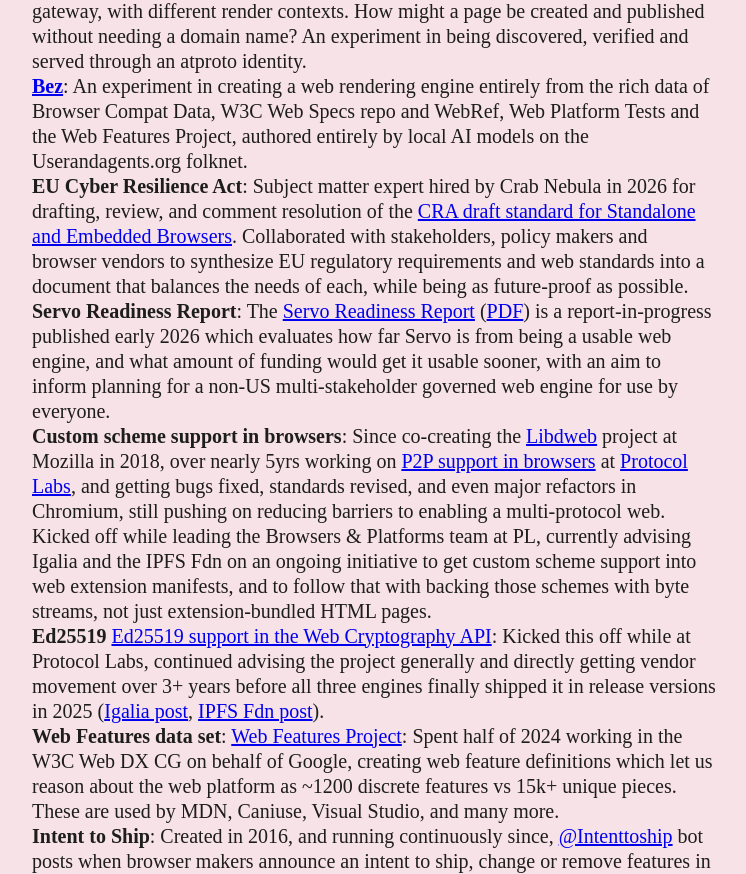
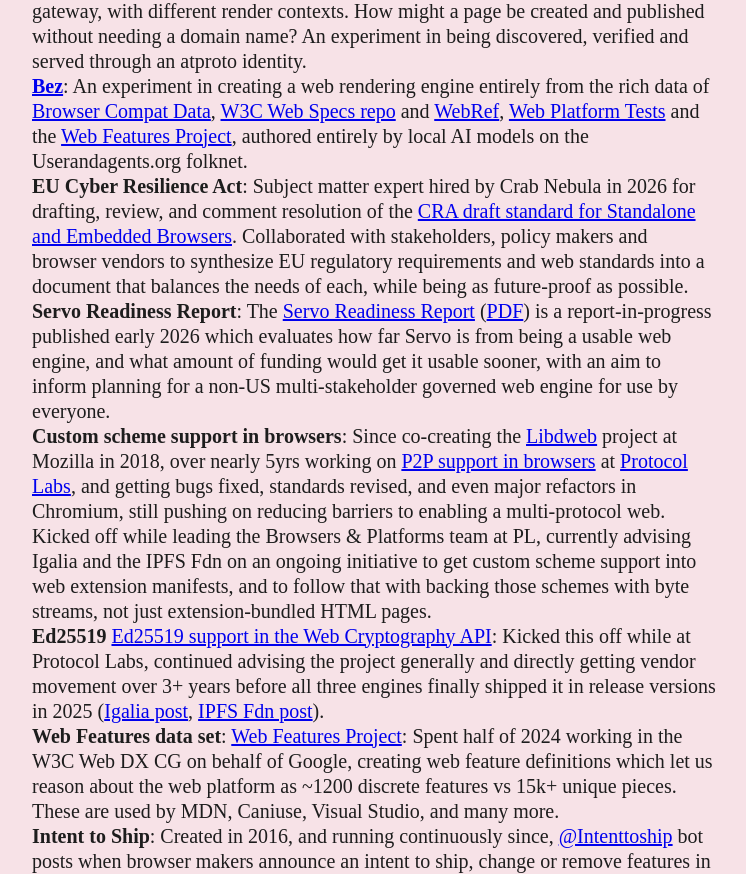
Before and after one commit to webtransitions/website, an Eleventy site: page content/index.md in a window 1280 px wide. Shown: the part 1099-1973 px from the top of the page, without its empty margins (266-1012 px from the left). Built offline with nearby package versions, Linux system fonts and the light colour scheme; Eleventy itself is replaced by a stand-in of ours; files that its build step writes are made by us from their sources; a web font is replaced by a local one; what zod-validation-error would draw is missing.

Commit message:
Link Bez data sources

```diff
--- a/content/index.md
+++ b/content/index.md
@@ -22,7 +22,7 @@
   - Opening pages that run as standalone apps.
   - Opening pages as standalone apps that are never installed, and disappear completely when closed.
 - **[Szzt](https://szzt.app)**: Drag and drop publishing of web pages on [atproto](https://atproto.com), openable by any renderer or gateway, with different render contexts. How might a page be created and published without needing a domain name? An experiment in being discovered, verified and served through an atproto identity.
-- **[Bez](https://tangled.org/burrito.space/bez)**: An experiment in creating a web rendering engine entirely from the rich data of Browser Compat Data, W3C Web Specs repo and WebRef, Web Platform Tests and the Web Features Project, authored entirely by local AI models on the Userandagents.org folknet.
+- **[Bez](https://tangled.org/burrito.space/bez)**: An experiment in creating a web rendering engine entirely from the rich data of [Browser Compat Data](https://github.com/mdn/browser-compat-data), [W3C Web Specs repo](https://github.com/w3c/browser-specs) and [WebRef](https://github.com/w3c/webref), [Web Platform Tests](https://web-platform-tests.org/) and the [Web Features Project](https://web-platform-dx.github.io/web-features-project/), authored entirely by local AI models on the Userandagents.org folknet.
 - **EU Cyber Resilience Act**: Subject matter expert hired by Crab Nebula in 2026 for drafting, review, and comment resolution of the [CRA draft standard for Standalone and Embedded Browsers](https://labs.etsi.org/rep/stan4cra/en-304-617). Collaborated with stakeholders, policy makers and browser vendors to synthesize EU regulatory requirements and web standards into a document that balances the needs of each, while being as future-proof as possible.
 - **Servo Readiness Report**: The [Servo Readiness Report](/servo-readiness/) ([PDF](/servo-readiness/servo-readiness-one-pager.pdf)) is a report-in-progress published early 2026 which evaluates how far Servo is from being a usable web engine, and what amount of funding would get it usable sooner, with an aim to inform planning for a non-US multi-stakeholder governed web engine for use by everyone.
 - **Custom scheme support in browsers**: Since co-creating the [Libdweb](https://github.com/mozilla/libdweb) project at Mozilla in 2018, over nearly 5yrs working on [P2P support in browsers](https://blog.ipfs.tech/?tags=browsers) at [Protocol Labs](https://www.protocol.ai/), and getting bugs fixed, standards revised, and even major refactors in Chromium, still pushing on reducing barriers to enabling a multi-protocol web. Kicked off while leading the Browsers & Platforms team at PL, currently advising Igalia and the IPFS Fdn on an ongoing initiative to get custom scheme support into web extension manifests, and to follow that with backing those schemes with byte streams, not just extension-bundled HTML pages.
```
